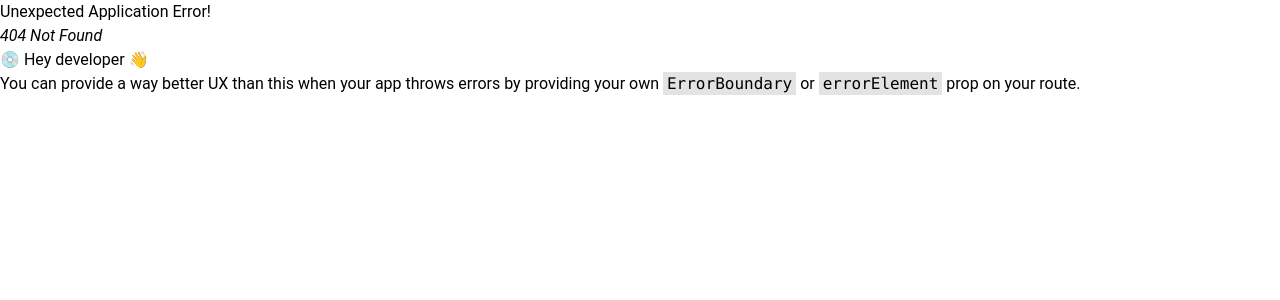
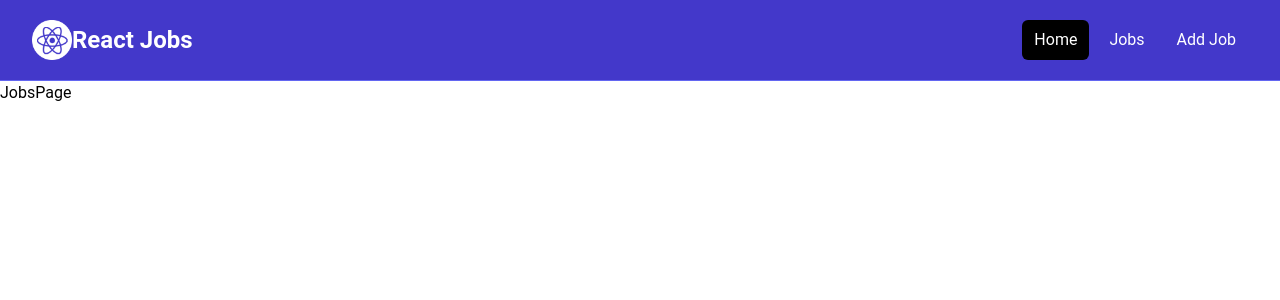
Before and after one commit to DammyJoshvtr/React-Jobs, a React (Vite) app: page /jobs in a window 1280 px wide. Before the commit this address had no page. Shown: the top 300 px of the page. Built offline with nearby package versions, Linux system fonts and the light colour scheme.

Commit message:
Added a new 404 page to pages folder

```diff
--- a/src/App.jsx
+++ b/src/App.jsx
@@ -4,13 +4,17 @@
   createRoutesFromElements,
   RouterProvider
 } from 'react-router-dom';
+import MainLayout from './layouts/MainLayout';
 import HomePage from './pages/HomePage';
-import MainLayout from './layouts/MainLayout';
+import JobsPage from './pages/JobsPage';
+import NotFoundPage from './pages/NotFoundPage';
 
 const router = createBrowserRouter(
   createRoutesFromElements(
     <Route path='/' element={<MainLayout />}>
       <Route index element={ <HomePage /> } />
+      <Route path='/jobs' element={ <JobsPage /> } />
+      <Route path='*' element={ <NotFoundPage /> } />
     </Route>
   )
 );
--- a/src/components/HomeCards.jsx
+++ b/src/components/HomeCards.jsx
@@ -1,3 +1,4 @@
+import { Link } from "react-router-dom"
 import Card from "./Card"
 
 const HomeCards = () => {
@@ -10,23 +11,23 @@
             <p class="mt-2 mb-4">
               Browse our React jobs and start your career today
             </p>
-            <a
-              href="/jobs.html"
+            <Link
+              to="/jobs"
               class="inline-block bg-black text-white rounded-lg px-4 py-2 hover:bg-gray-700">
                 Browse Jobs
-            </a>
+            </Link>
           </Card>
           <Card bg = 'bg-indigo-100'>
             <h2 class="text-2xl font-bold">For Employers</h2>
             <p class="mt-2 mb-4">
               List your job to find the perfect developer for the role
             </p>
-            <a
-              href="/add-job.html"
+            <Link
+              to="/add-job"
               class="inline-block bg-indigo-500 text-white rounded-lg px-4 py-2 hover:bg-indigo-600"
             >
               Add Job
-            </a>
+            </Link>
           </Card>
         </div>
       </div>
--- a/src/components/JobListing.jsx
+++ b/src/components/JobListing.jsx
@@ -1,3 +1,4 @@
+import { Link } from "react-router-dom";
 import { useState } from "react";
 import { FaMapMarker } from 'react-icons/fa'
 
@@ -38,12 +39,12 @@
             <FaMapMarker className="inline text-lg mb-1 mr-1"/>
             { job.location }
           </div>
-          <a
-            href={`job/${job.id}`}
+          <Link
+            to={`job/${job.id}`}
             className="h-[36px] bg-indigo-500 hover:bg-indigo-600 text-white px-4 py-2 rounded-lg text-center text-sm"
           >
             Read More
-          </a>
+          </Link>
         </div>
       </div>
     </div>
--- a/src/components/Navbar.jsx
+++ b/src/components/Navbar.jsx
@@ -1,40 +1,37 @@
+import { Link } from 'react-router-dom';
 import logo from '../assets/images/logo.png';
+
+
 const Navbar = () => {
   return (
     <nav className="bg-indigo-700 border-b border-indigo-500">
       <div className="mx-auto max-w-7xl px-2 sm:px-6 lg:px-8">
         <div className="flex h-20 items-center justify-between">
           <div
-            className="flex flex-1 items-center justify-center md:items-stretch md:justify-start"
-          >
+            className="flex flex-1 items-center justify-center md:items-stretch md:justify-start">
             {/* <!-- Logo --> */}
-            <a className="flex flex-shrink-0 items-center mr-4" href="/index.html">
+            <Link className="flex flex-shrink-0 items-center mr-4" to="/">
               <img
                 className="h-10 w-auto"
                 src={ logo }
-                alt="React Jobs"
-              />
-              <span className="hidden md:block text-white text-2xl font-bold ml-2"
-                >React Jobs</span
-              >
-            </a>
+                alt="React Jobs"/>
+              <span className="hidden md:block text-white text-2xl font-bold ml -2"
+                >React Jobs</span>
+            </Link>
             <div className="md:ml-auto">
               <div className="flex space-x-2">
-                <a
-                  href="/index.html"
+                <Link
+                  to="/"
                   className="text-white bg-black hover:bg-gray-900 hover:text-white rounded-md px-3 py-2"
-                  >Home</a
-                >
-                <a
-                  href="/jobs.html"
+                  >Home</Link>
+                <Link
+                  to="/jobs"
                   className="text-white hover:bg-gray-900 hover:text-white rounded-md px-3 py-2"
-                  >Jobs</a
-                >
-                <a
-                  href="/add-job.html"
+                  >Jobs</Link>
+                <Link
+                  to="/add-job"
                   className="text-white hover:bg-gray-900 hover:text-white rounded-md px-3 py-2"
-                  >Add Job</a
-                >
+                  >Add Job</Link>
               </div>
             </div>
           </div>
--- a/src/components/ViewAllJobs.jsx
+++ b/src/components/ViewAllJobs.jsx
@@ -1,10 +1,11 @@
+import { Link } from "react-router-dom"
 const ViewAllJobs = () => {
   return (
     <section className="m-auto max-w-lg my-10 px-6">
-      <a
-        href={'/jobs'}
+      <Link
+        to={'/jobs'}
         className="block bg-black text-white text-center py-4 px-6 rounded-xl hover:bg-gray-700"
-        >View All Jobs</a>
+        >View All Jobs</Link>
     </section>
   )
 }
--- /dev/null
+++ b/src/pages/JobsPage.jsx
@@ -0,0 +1,7 @@
+const JobsPage = () => {
+  return (
+    <div>JobsPage</div>
+  )
+}
+
+export default JobsPage
--- /dev/null
+++ b/src/pages/NotFoundPage.jsx
@@ -0,0 +1,19 @@
+import { Link } from 'react-router-dom';
+import { FaExclamationTriangle } from 'react-icons/fa';
+
+const NotFoundPage = () => {
+  return (
+    <section className="text-center flex flex-col justify-center items-center h-96">
+      <FaExclamationTriangle className='text-yellow-400 text-6xl mb-4' />
+      <h1 className="text-6xl font-bold mb-4">404 Not Found</h1>
+      <p className="text-xl mb-5">This page does not exist</p>
+      <Link
+        to="/"
+        className="text-white bg-indigo-700 hover:bg-indigo-900 rounded-md px-3 py-2 mt-4"
+        >Go Back
+      </Link>
+    </section>
+  )
+}
+
+export default NotFoundPage
```
